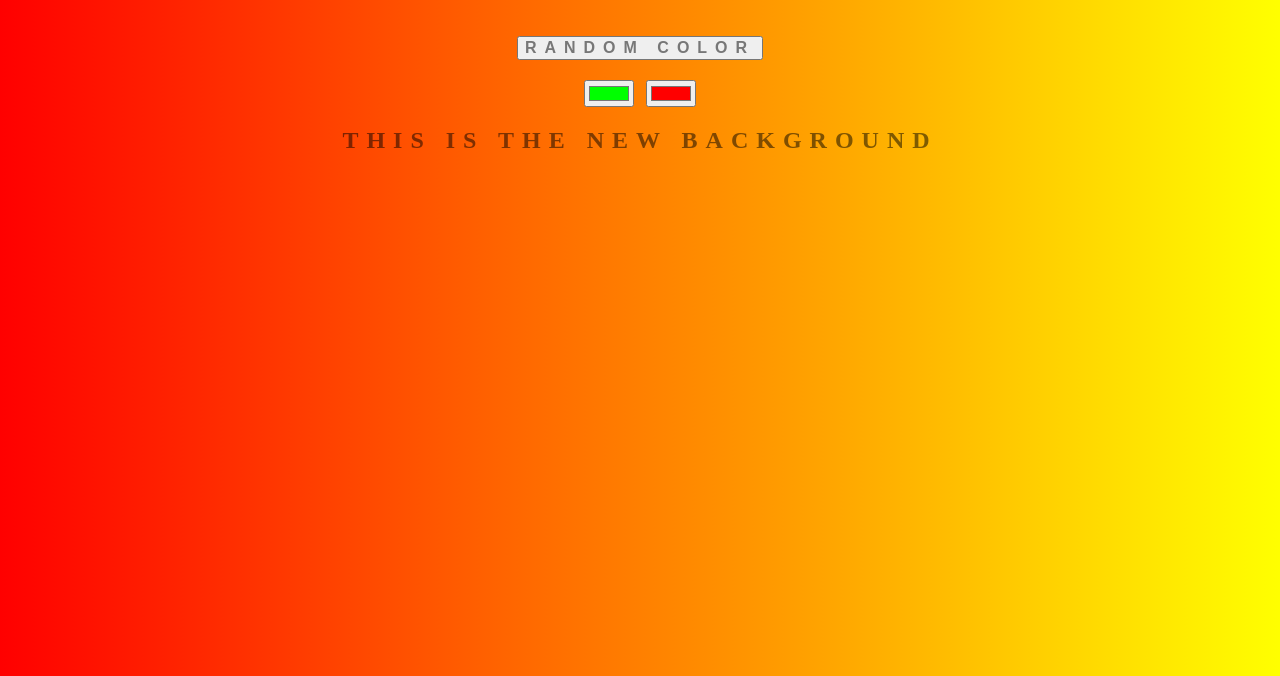
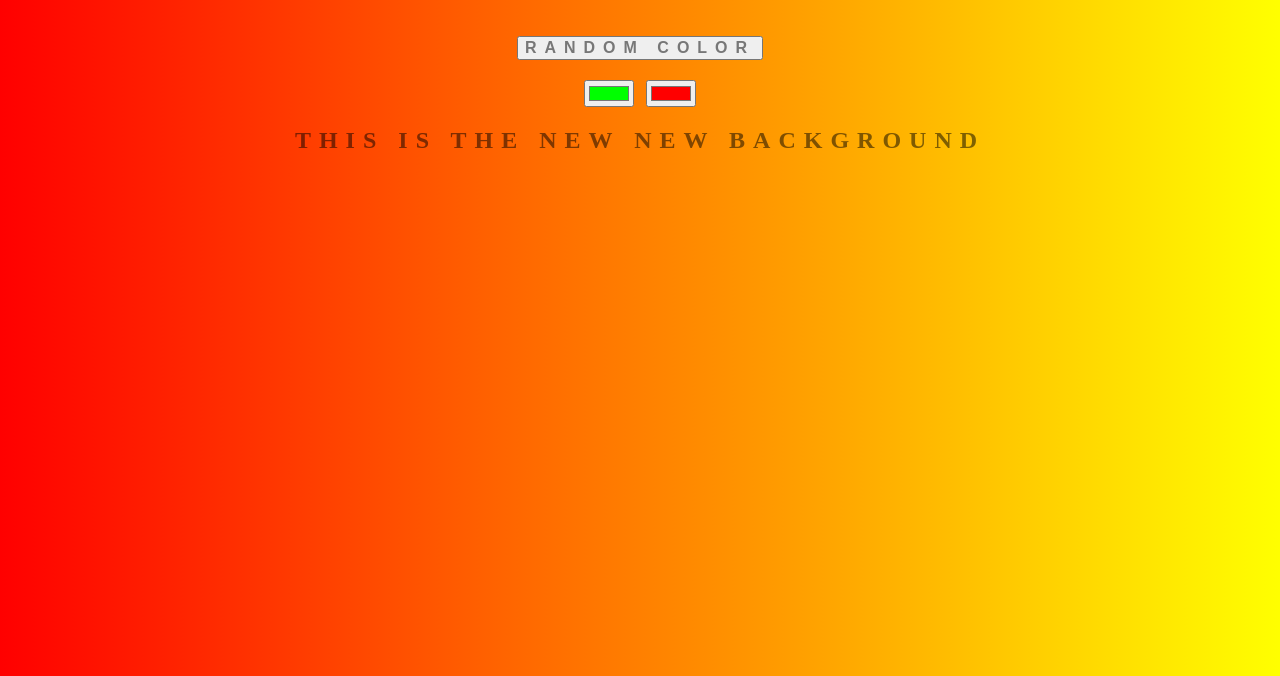
Before and after one commit to tomasbruzza/background-generator, a plain HTML site: page index.html in a window 1280 px wide. Shown: the part 124-800 px from the top of the page. Drawn offline with Linux system fonts and the light colour scheme.

Commit message:
changing the new new title

```diff
--- a/index.html
+++ b/index.html
@@ -11,7 +11,7 @@
         <button id="random">Random Color</button><br />
         <input class="color1" type="color" name="color1" value="#00ff00" />
         <input class="color2" type="color" name="color2" value="#ff0000" />
-        <h2>This is the new background</h2>
+        <h2>This is the new new background</h2>
         <h3></h3>
         <script src="script.js"></script>
     </body>
```
